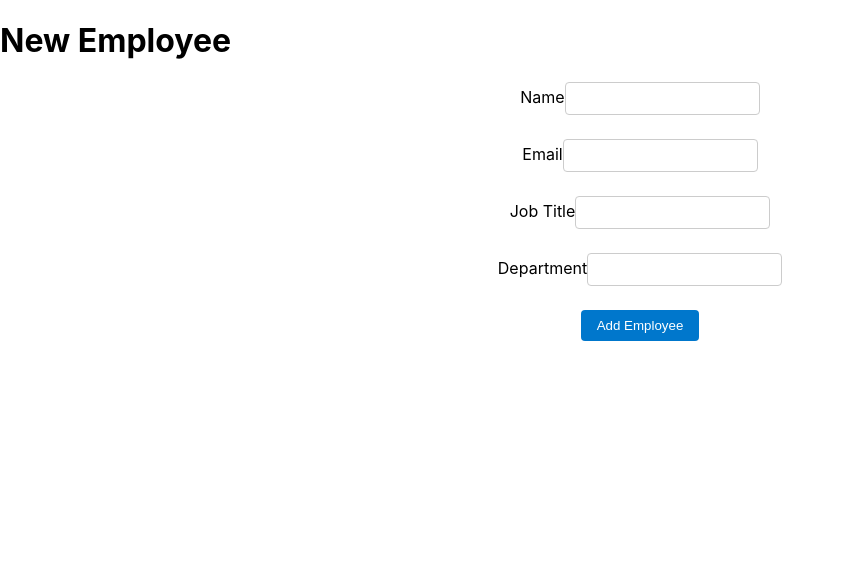
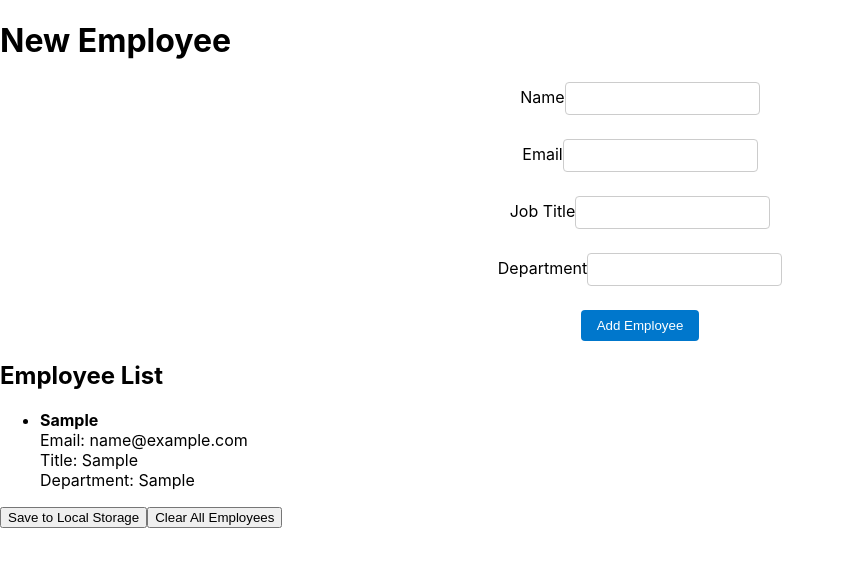
Before and after one commit to krobertson91/employee-management-system, a React (Create React App) app in the folder employee-form/: page / in a window 1280 px wide. Both pictures are taken after typing "Sample", "name@example.com", "Sample", "Sample" into the empty fields and a click on the button "Add Employee". Shown: the top 566 px of the page, without its empty margins (0-845 px from the left). Built offline with nearby package versions, Linux system fonts and the light colour scheme.

Commit message:
Week 3 Assignment

```diff
--- a/employee-form/src/App.js
+++ b/employee-form/src/App.js
@@ -1,11 +1,66 @@
-import React from 'react';
+import React, { useState, useEffect } from 'react';
 import EmployeeForm from './components/EmployeeForm';
 
 function App() {
+    // State to store employee data
+    const [employees, setEmployees] = useState([]);
+
+    // Function to add a new employee
+    function addEmployee(newEmployee) {
+        setEmployees((prev) => [...prev, newEmployee]);
+    }
+
+    // Function to save employees to local storage
+    function saveData() {
+        localStorage.setItem('employees', JSON.stringify(employees));
+    }
+
+    // Load saved employees when the app starts
+    useEffect(() => {
+        const savedEmployees = localStorage.getItem('employees');
+        if (savedEmployees) {
+            setEmployees(JSON.parse(savedEmployees));
+        }
+    }, []); // runs once when the component first mounts
+
+    // Automatically save whenever employees change
+    useEffect(() => {
+        localStorage.setItem('employees', JSON.stringify(employees));
+    }, [employees]);
+
+    // Function to clear all employees (optional)
+    function clearAllEmployees() {
+        setEmployees([]);
+        localStorage.removeItem('employees');
+    }
+
     return (
         <div className="App">
             <h1>New Employee</h1>
-            <EmployeeForm />
+
+            {/* Pass addEmployee to EmployeeForm */}
+            <EmployeeForm addEmployee={addEmployee} />
+
+            {/* Display employee list below the form */}
+            <h2>Employee List</h2>
+            {employees.length === 0 ? (
+                <p>No employees added yet.</p>
+            ) : (
+                <ul>
+                    {employees.map((emp, index) => (
+                        <li key={index}>
+                            <strong>{emp.name}</strong><br />
+                            Email: {emp.email}<br />
+                            Title: {emp.title}<br />
+                            Department: {emp.department}
+                        </li>
+                    ))}
+                </ul>
+            )}
+
+            {/* Buttons for saving and clearing */}
+            <button type="button" onClick={saveData}>Save to Local Storage</button>
+            <button type="button" onClick={clearAllEmployees}>Clear All Employees</button>
         </div>
     );
 }
--- a/employee-form/src/components/EmployeeForm.js
+++ b/employee-form/src/components/EmployeeForm.js
@@ -1,5 +1,4 @@
 import React from 'react';
-// If you created the CSS file, keep this import. If not, you can delete it.
 import './EmployeeForm.css';
 
 class EmployeeForm extends React.Component {
@@ -15,7 +14,19 @@ class EmployeeForm extends React.Component {
 
     handleSubmit = (e) => {
         e.preventDefault();
-        console.log(this.state);
+
+        // Create an employee object from current state
+        const newEmployee = {
+            name: this.state.name,
+            email: this.state.email,
+            title: this.state.title,
+            department: this.state.department
+        };
+
+        // ✅ Call the addEmployee function from App.js
+        this.props.addEmployee(newEmployee);
+
+        // Reset the form after submission
         this.setState({ name: '', email: '', title: '', department: '' });
     };
 
```
